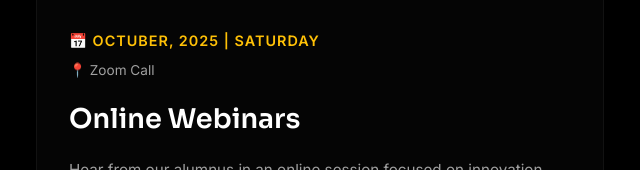
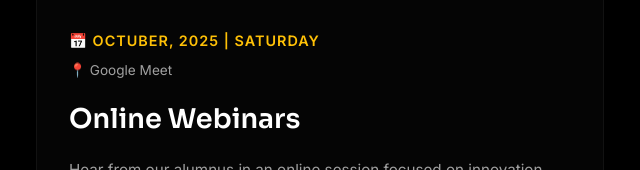
Before and after one commit to AdityaaSingh74/JAC-Website, a plain HTML site: page index.html in a window 1280 px wide. Shown: the part 5910-6080 px from the top of the page, 12-652 px from the left. Drawn offline with Linux system fonts and the light colour scheme; files whose address does not match are found by name.

```diff
--- a/index.html
+++ b/index.html
@@ -1550,7 +1550,7 @@
                 </div>
                 <div class="event-content">
                     <p class="event-date">📅 Octuber, 2025 | Saturday</p>
-                    <p class="event-venue">📍 Zoom Call</p>
+                    <p class="event-venue">📍 Google Meet</p>
                     <h3 class="event-title">Online Webinars</h3>
                     <p class="event-description">Hear from our alumnus in an online session focused on innovation, technology, and career journeys. A space to learn, reflect, and prepare for what lies ahead.</p>
                 </div>
```
